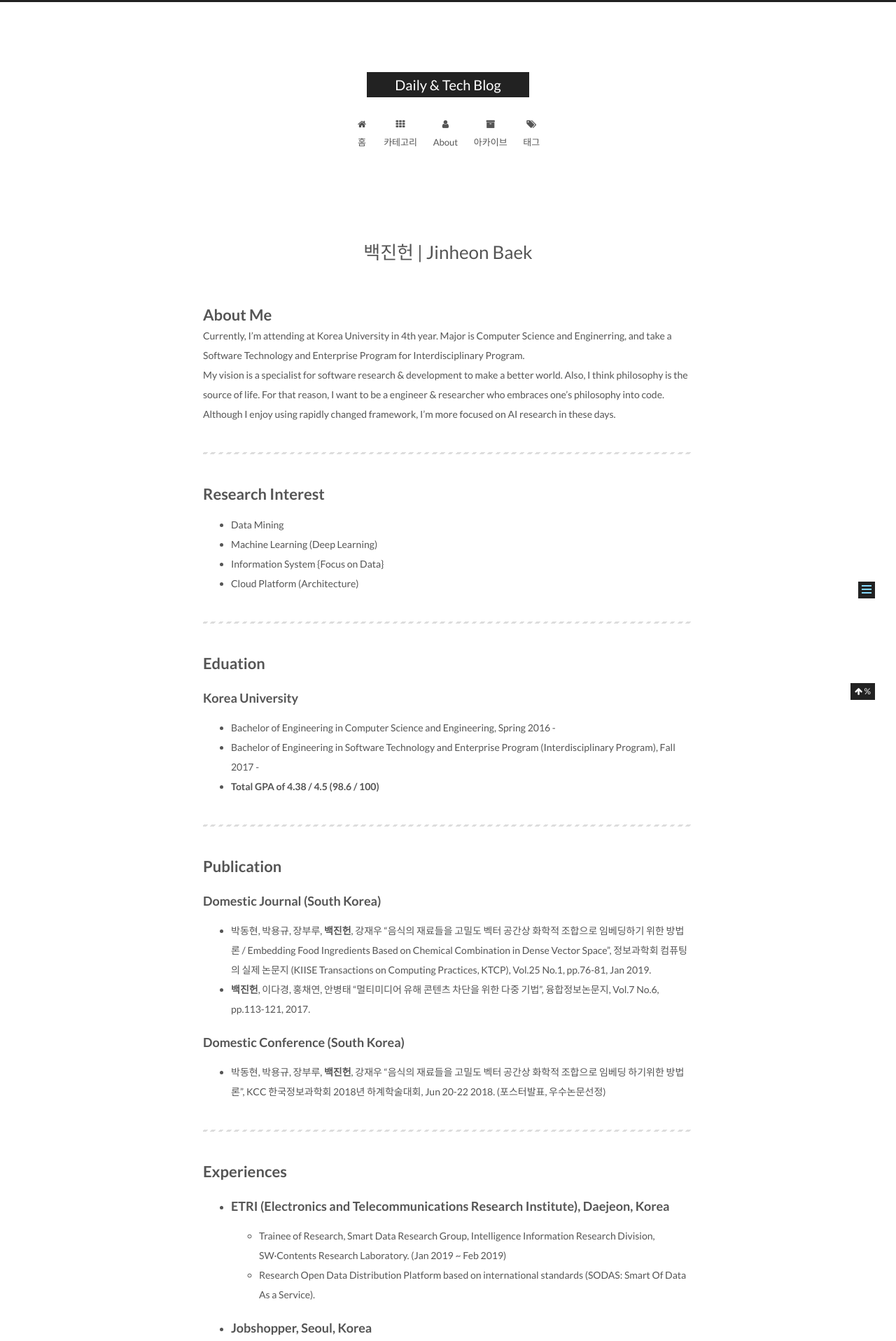
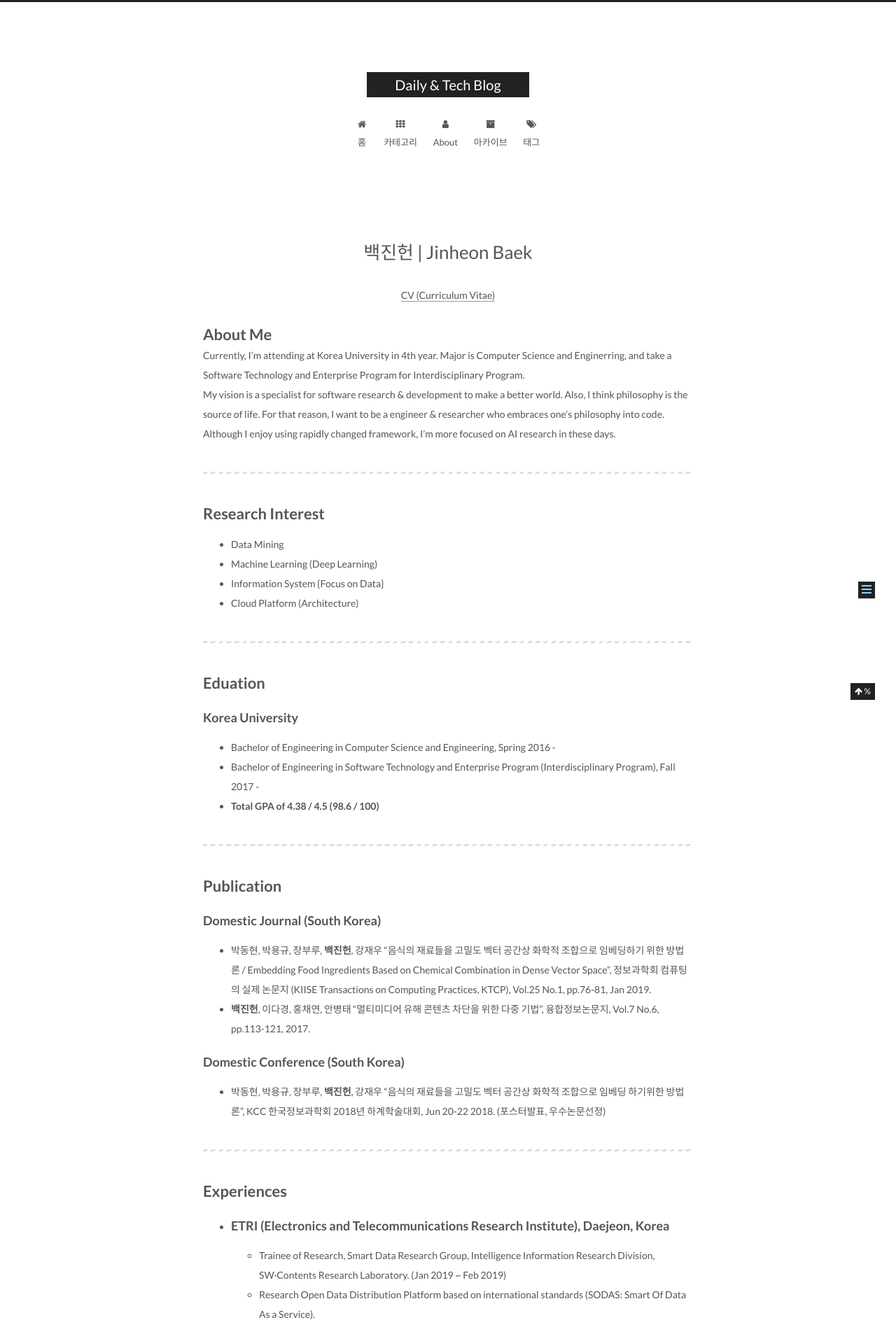
Before and after one commit to JinheonBaek/JinheonBaek.github.io, a Jekyll site: the page built from about/index.md, in a window 1280 px wide. Shown: the top 1916 px of the page at 70% size. Built offline with Jekyll 4.4.1, drawn with Linux system fonts in a browser that asks for light colours; comment, search, counter and statistics services are not loaded.

Commit message:
feat(cv): implement cv on about page

```diff
--- a/about/index.md
+++ b/about/index.md
@@ -4,8 +4,9 @@ type: about
 title: "백진헌 | Jinheon Baek"
 sitemap: true
 ---
-
 <br>
+[CV (Curriculum Vitae)](https://1drv.ms/b/s!Aj5JerV8SMDyh4t6_19P6pq1obWwhw)
+{: style="text-align: center;"}
 
 # About Me
 Currently, I'm attending at Korea University in 4th year. Major is Computer Science and Enginerring, and take a Software Technology and Enterprise Program for Interdisciplinary Program. <br>
```
Also changed, not shown: 14 other files.
